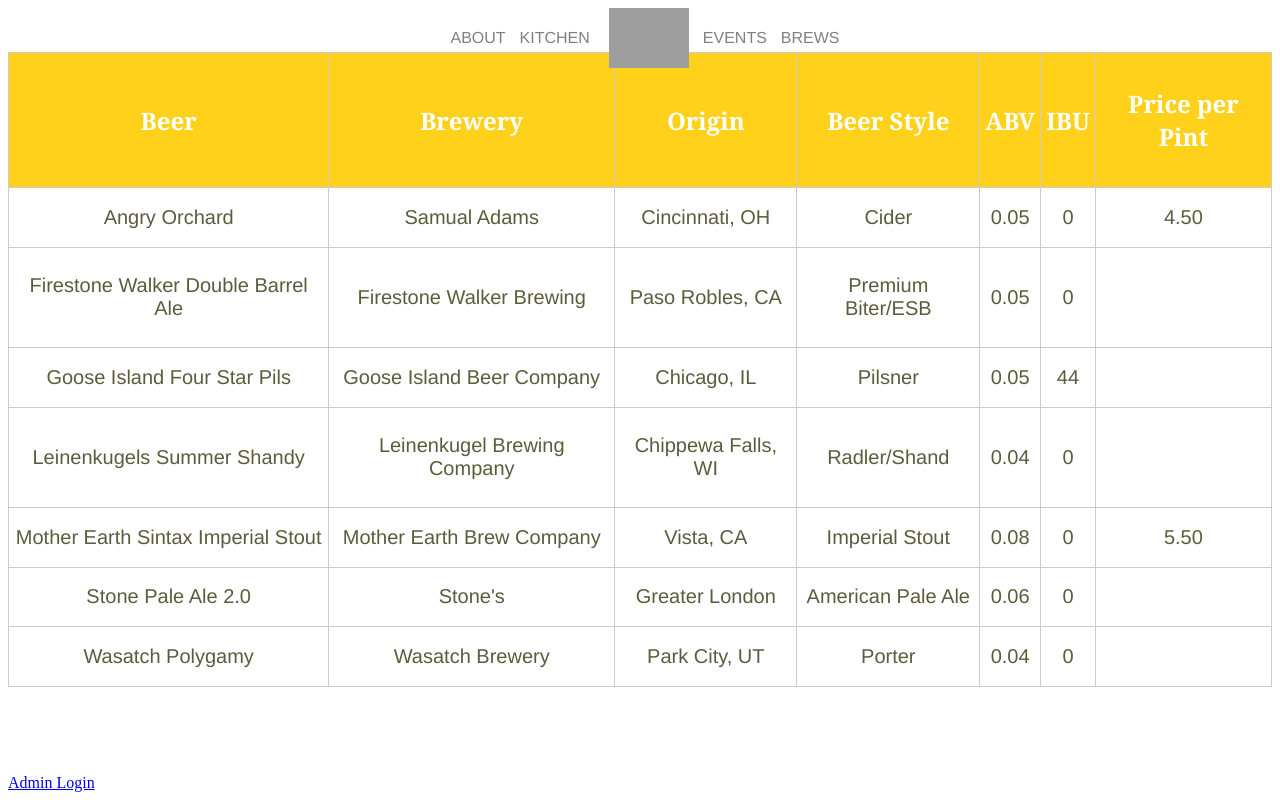
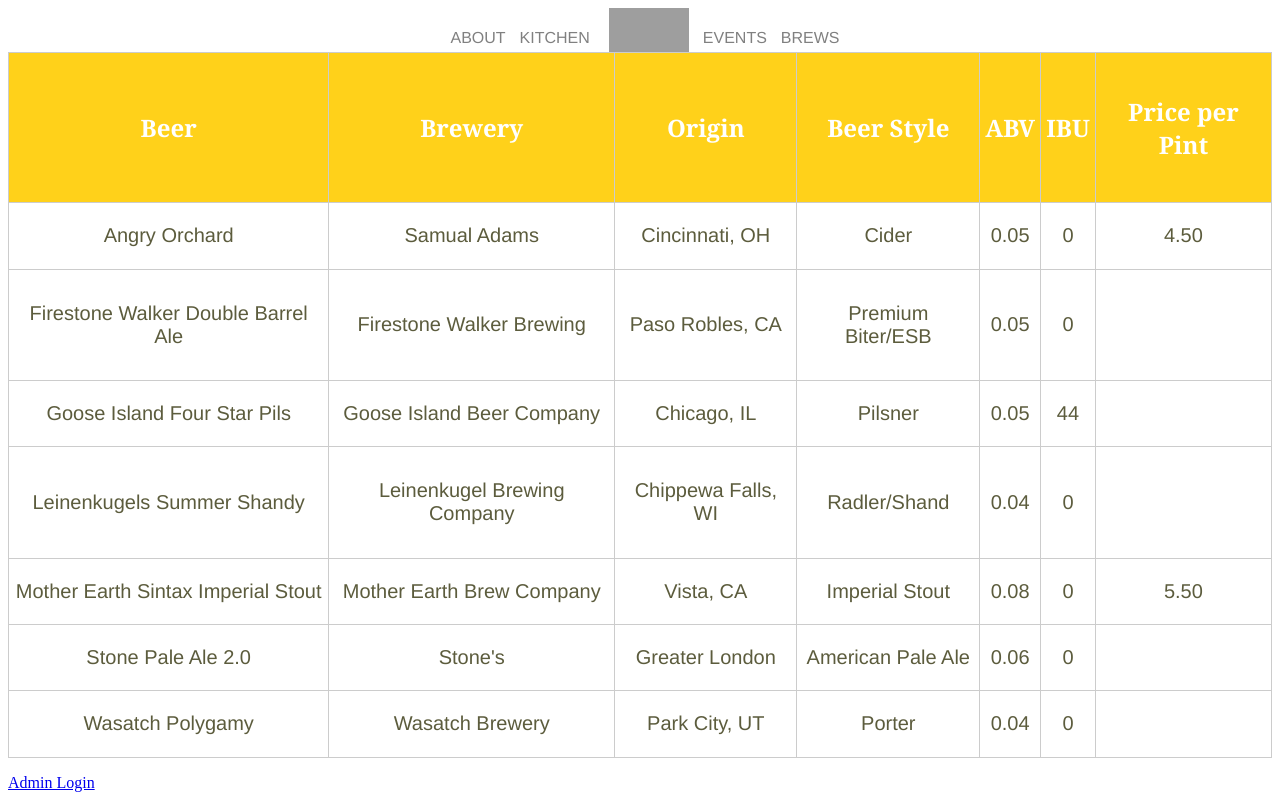
Before and after one commit to Nick314159/birdstop, a PHP site: page /brews/brews.php in a window 1280 px wide. Run offline with PHP 8.4, Linux system fonts and the light colour scheme; data comes from the database, SQL or seed files in the repository; data that the repository does not hold is empty; grey boxes are pictures that could not be loaded.

Commit message:
updated brews and events spacing

```diff
--- a/html/brews/brews.php
+++ b/html/brews/brews.php
@@ -50,7 +50,7 @@ if(mysqli_num_rows($result)) {
 </div>
 </div>
 <!-- Table -->
-<div style="width: 100%; height: 90%">
+<div style="width: 100%">
   <?php echo $table; ?>
 </div>
 <!-- Footer with admin login -->
--- a/html/events/events.php
+++ b/html/events/events.php
@@ -44,7 +44,7 @@ if(mysqli_num_rows($result)) {
 </div>
 </div>
 <!-- Table -->
-<div style="width: 100%; height: 90%">
+<div style="width: 100%">
   <?php echo $table; ?>
 </div>
 </body>
--- a/html/stylesheet.css
+++ b/html/stylesheet.css
@@ -146,7 +146,7 @@ form p label {
   padding: 0px 0px 0px 10px;
 }
 /* Table */
-table.db-table { width: 100%; height: 90%; text-align: center; border-right:1px solid #ccc; border-bottom:1px solid #ccc;}
+table.db-table {position: relative; width: 100%; height: 90%; text-align: center; border-right:1px solid #ccc; border-bottom:1px solid #ccc;}
 table.db-table th {font-size: 24px; color: white; font-family: 'Lobster', Georgia, Times, serif; text-align: center; background:#ffd11a; padding:5px; border-left:1px solid #ccc; border-top:1px solid #ccc; }
 table.db-table td {font-size: 20px; color: #5c5c3d; font-family: 'Lekton', Helvetica, Arial, sans-serif; text-align: center; padding:5px; border-left:1px solid #ccc; border-top:1px solid #ccc; }
 /* On smaller screens, decrease text size */
```
